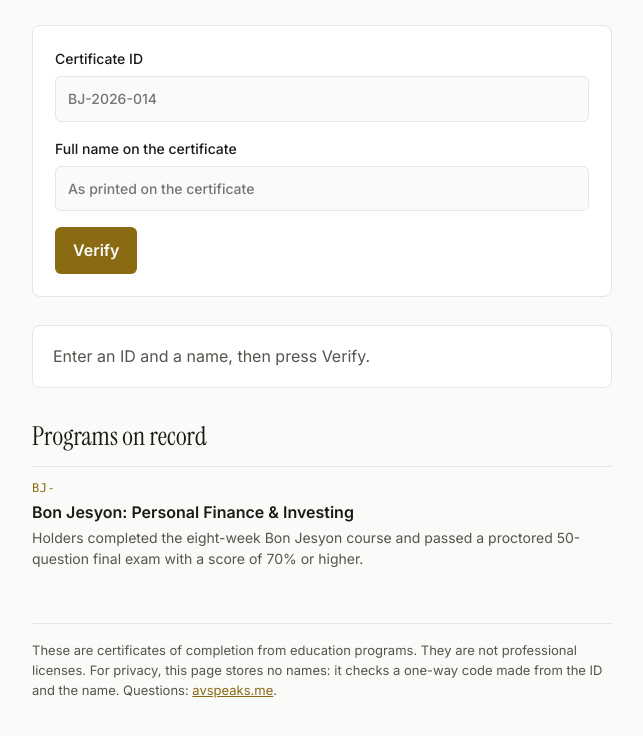
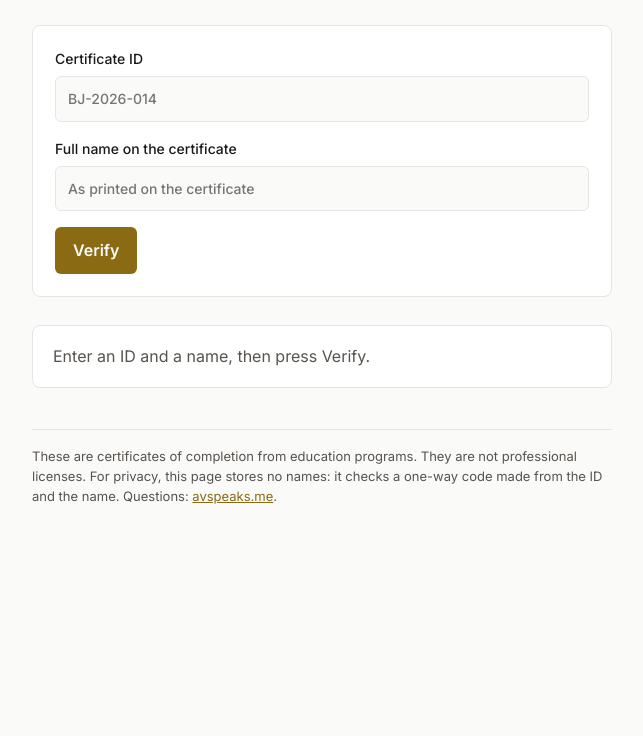
Before and after one commit to averneret1-lang/verify-avspeaks, a plain HTML site: page index.html in a window 1280 px wide. Shown: the part 196-932 px from the top of the page, without its empty margins (318-961 px from the left). After the commit the page ends 800 px from the top, so only its background shows below. Drawn offline with Linux system fonts and the light colour scheme.

Commit message:
Show program details only after a certificate verifies
Co-Authored-By: Claude Opus 5.5 <noreply@anthropic.com>

```diff
--- a/index.html
+++ b/index.html
@@ -8,7 +8,7 @@
 <meta name="theme-color" content="#0c0a09">
 <link rel="stylesheet" href="https://fonts.googleapis.com/css2?family=Instrument+Serif&family=Inter:wght@400;500;600&display=swap">
 <style>
-/* Layout: one narrow column like a registrar's desk: issuer line, check form, verdict, then the programs on record. */
+/* Layout: one narrow column like a registrar's desk: issuer line, check form, then the verdict (program details appear only after a certificate verifies). */
 :root {
   --bg: #0c0a09; --panel: #1c1917; --ink: #f5f5f4; --muted: #a8a29e; --line: #2e2a27;
   --accent: #e7c873; --ok: #86d6a6; --okbg: #11291d; --bad: #f2a3a3; --badbg: #2e1515;
@@ -39,10 +39,6 @@ button { font: inherit; font-weight: 600; padding: 11px 18px; border: 0; border-
 .result strong { display: block; font-size: 19px; margin-bottom: 4px }
 .result.ok strong { color: var(--ok) } .result.bad strong { color: var(--bad) }
 .result .std { margin-top: 8px; font-size: 14px; color: var(--muted) }
-section h2 { font-family: var(--display); font-weight: 400; font-size: 26px; margin: 0 0 10px }
-.prog { border-top: 1px solid var(--line); padding: 12px 0; display: grid; gap: 2px }
-.prog b { font-weight: 600 } .prog span { color: var(--muted); font-size: 14px }
-.prog .code { font-family: ui-monospace, SFMono-Regular, Menlo, monospace; font-size: 12px; color: var(--accent); letter-spacing: .04em }
 .fine { font-size: 13px; color: var(--muted); border-top: 1px solid var(--line); padding-top: 16px }
 .fine a { color: var(--accent) }
 </style>
@@ -66,11 +62,6 @@ section h2 { font-family: var(--display); font-weight: 400; font-size: 26px; mar
   </form>
 
   <div id="out" class="result" aria-live="polite">Enter an ID and a name, then press Verify.</div>
-
-  <section>
-    <h2>Programs on record</h2>
-    <div id="progs"></div>
-  </section>
 
   <p class="fine">These are certificates of completion from education programs. They are not professional licenses.
     For privacy, this page stores no names: it checks a one-way code made from the ID and the name.
@@ -103,13 +94,6 @@ $("f").addEventListener("submit", async e => {
   show("ok", "Verified", `${nm.value.trim()} holds certificate ${id}: ${p.name}, issued ${rec.d}.`,
        p.standard ? `The holder ${p.standard}` : "");
 });
-for (const [code, p] of Object.entries(PROGRAMS)) {
-  const d = document.createElement("div"); d.className = "prog";
-  const c = document.createElement("span"); c.className = "code"; c.textContent = code + "-";
-  const b = document.createElement("b"); b.textContent = p.name;
-  const s = document.createElement("span"); s.textContent = "Holders " + p.standard;
-  d.append(c, b, s); $("progs").append(d);
-}
 function fromHash() { const h = decodeURIComponent(location.hash.slice(1)); if (h) { cid.value = h.toUpperCase(); nm.focus(); } }
 addEventListener("hashchange", fromHash); fromHash();
 </script>
```
